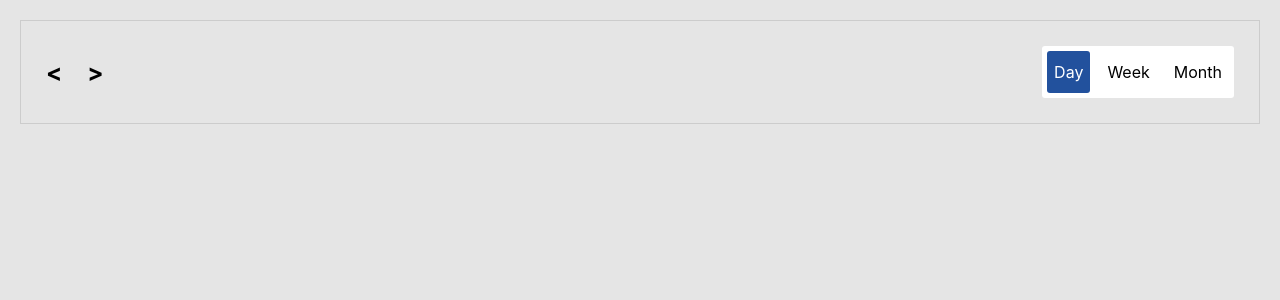
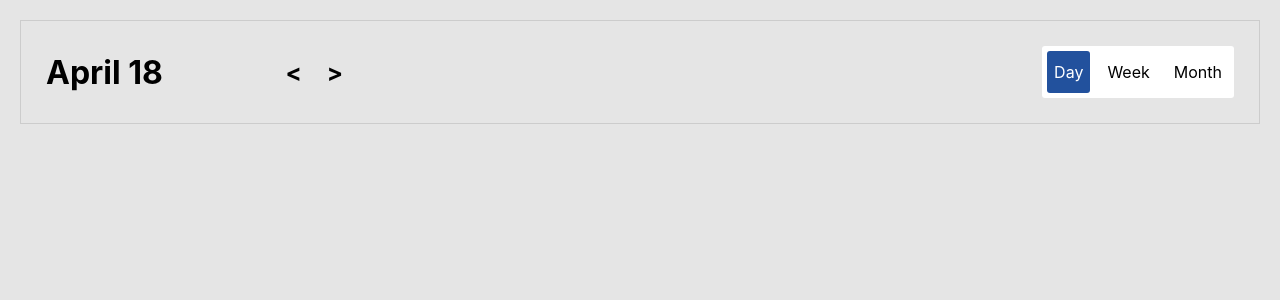
Before and after one commit to NikitoriusMinsk/react-task-calendar-component, a Next.js app: page / in a window 1280 px wide. Both pictures are taken after a click on the element "Day". Shown: the top 300 px of the page. Built offline with nearby package versions, Linux system fonts and the light colour scheme.

Commit message:
padding fix

```diff
--- a/components/Calendar.js
+++ b/components/Calendar.js
@@ -117,6 +117,7 @@ export default function Calendar() {
                 <div className={styles.controlsContainer}>
                     {view === 'month' && <h1>{date.toLocaleString('en', { month: 'long' })}, {date.getFullYear()}</h1>}
                     {view ==='week' && <h1>{date.GetFirstDayOfWeek().toLocaleDateString('en', {month: 'long'})} {date.GetFirstDayOfWeek().getDate()} - {date.GetLastDayOfWeek().toLocaleDateString('en', {month: 'long'})} {date.GetLastDayOfWeek().getDate()} </h1>}
+                    {view === 'day' && <h1>{date.toLocaleDateString('en', {month: 'long'})} {date.getDate()}</h1>}
                     <div className={styles.controls}>
                         <span onClick={prev}>{`<`}</span>
                         <span onClick={next}>{`>`}</span>
--- a/styles/components/Calendar.module.css
+++ b/styles/components/Calendar.module.css
@@ -139,7 +139,6 @@
     grid-template-columns: 80px repeat(7, 1fr);
     grid-template-rows: repeat(1440, var(--cell_height));
     z-index: 20;
-    padding-right: 5px;
 }
 .weekHeader{
     display: grid;
```
